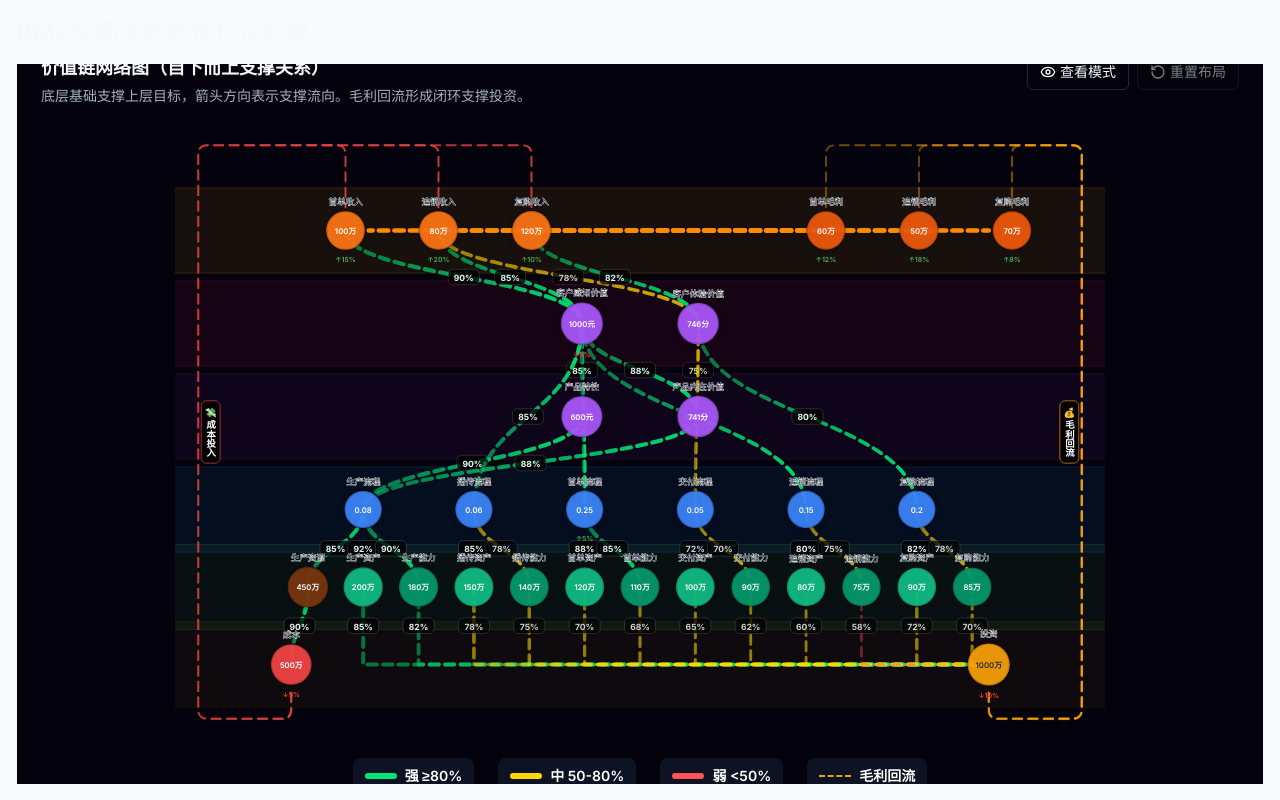
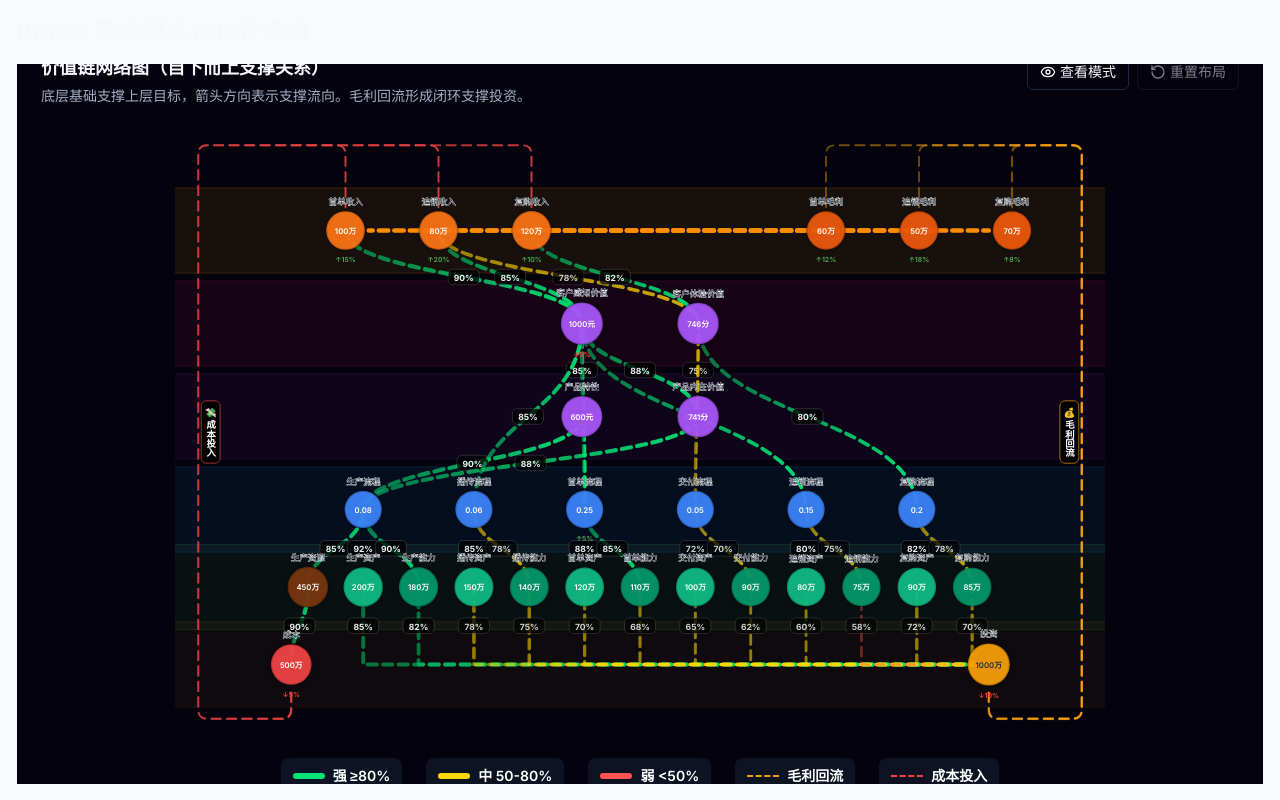
Before and after one commit to billHuangFeng/qbm-ai-system, a React (Vite) app: page / in a window 1280 px wide. Built offline with nearby package versions, Linux system fonts and the light colour scheme.

Commit message:
Add cost input to legend

```diff
--- a/src/components/Visualization/ValueNetworkGraph.tsx
+++ b/src/components/Visualization/ValueNetworkGraph.tsx
@@ -730,6 +730,10 @@ export function ValueNetworkGraph(props: ValueNetworkGraphProps) {
             <div className="w-8 h-0.5 border-t-2 border-dashed border-[#F59E0B]"></div>
             <span className="font-semibold text-white">毛利回流</span>
           </div>
+          <div className="flex items-center gap-2 bg-gray-900/80 px-3 py-2 rounded-lg">
+            <div className="w-8 h-0.5 border-t-2 border-dashed border-[#EF4444]"></div>
+            <span className="font-semibold text-white">成本投入</span>
+          </div>
         </div>
       </Card>
 
```
